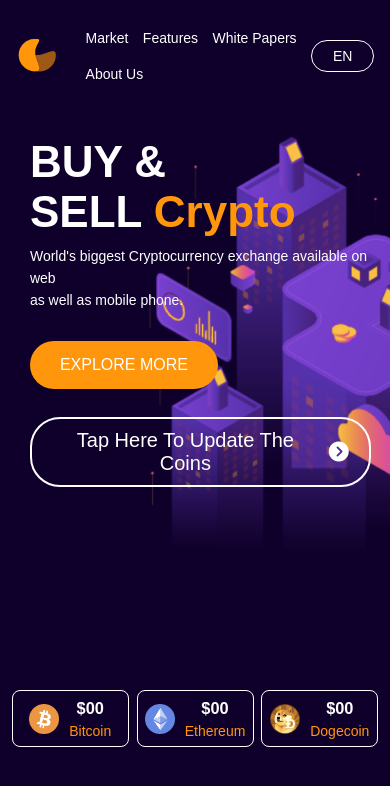
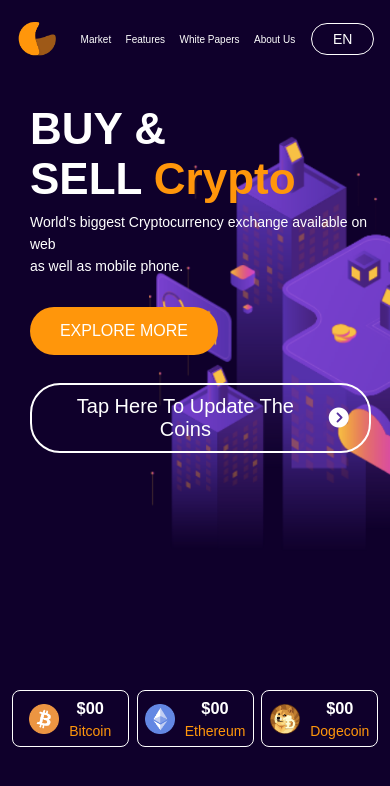
Before and after one commit to AlirezaHassaniEghtedar/cryptocurrency-website.com, a plain HTML site: page index.html in a window 390 px wide. Drawn offline with Linux system fonts and the light colour scheme; no server answers.

Commit message:
update css

```diff
--- a/style.css
+++ b/style.css
@@ -150,11 +150,12 @@ nav ul li a {
 
     .logo {
         width: 40px;
+        margin-right: 20px;
     }
 
     nav ul li {
         margin: 10px 5px;
-        font-size: 14px;
+        font-size: 10px;
     }
 
     .language-btn {
```
